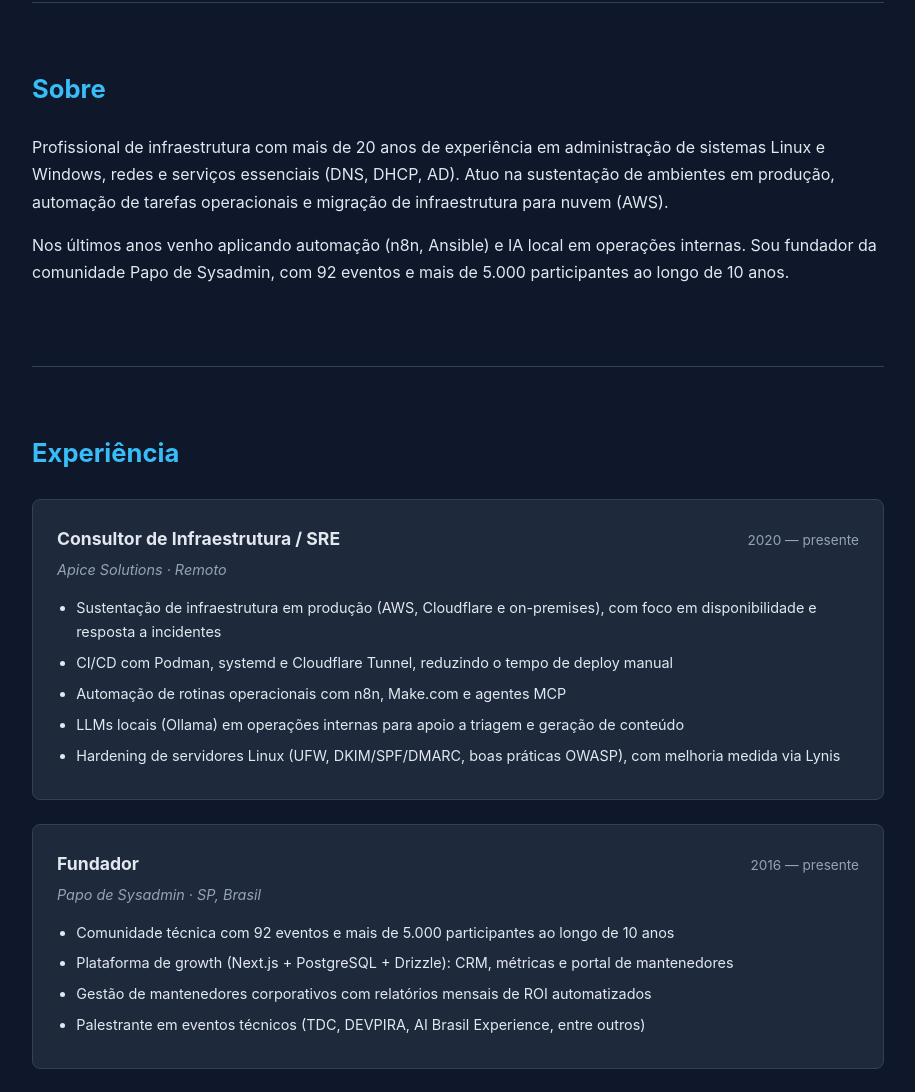
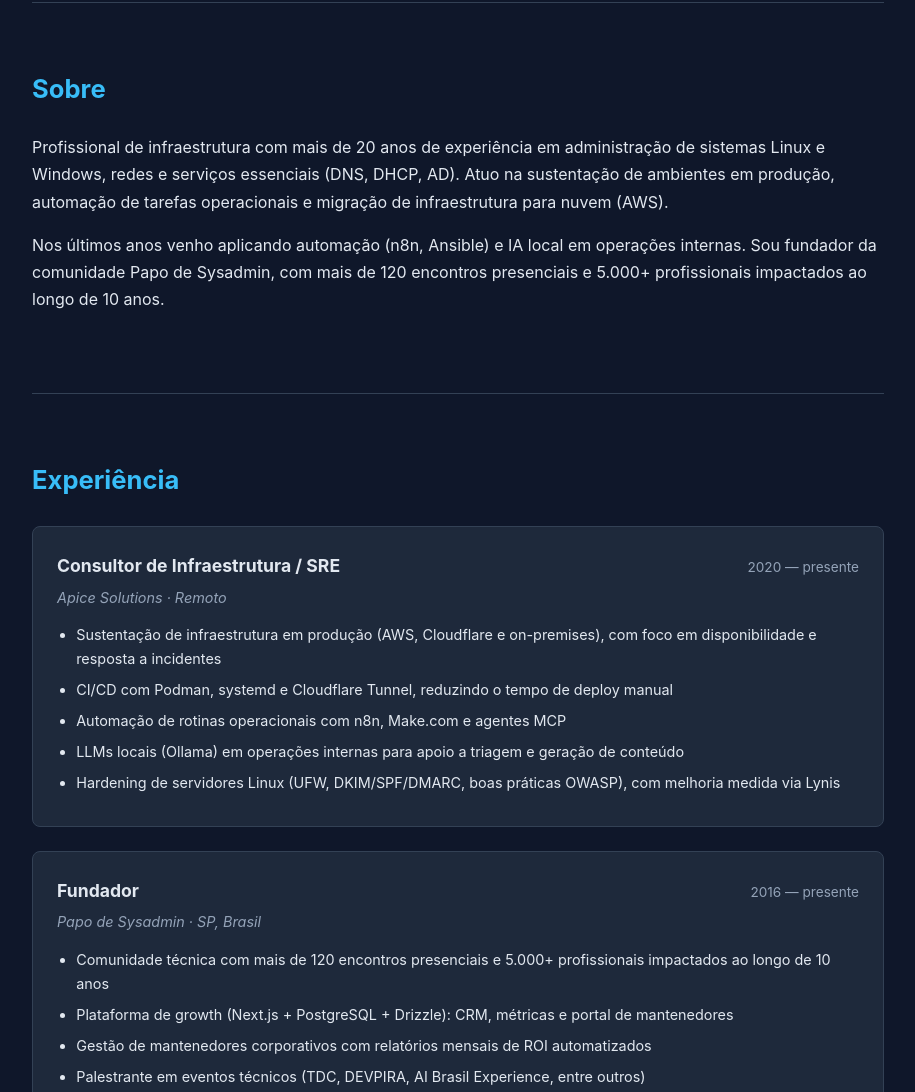
Before and after one commit to papodesysadmin/linuxmen-cv, a plain HTML site: page index.html in a window 1280 px wide. Shown: the part 717-1809 px from the top of the page, without its empty margins (182-1097 px from the left). Drawn offline with Linux system fonts and the light colour scheme.

Commit message:
fix: alinha numeros da comunidade com CV (120+ encontros, 5000+ profissionais) e remove tag Next.js

```diff
--- a/index.html
+++ b/index.html
@@ -43,7 +43,7 @@
     <section id="sobre">
       <h2>Sobre</h2>
       <p>Profissional de infraestrutura com mais de 20 anos de experiência em administração de sistemas Linux e Windows, redes e serviços essenciais (DNS, DHCP, AD). Atuo na sustentação de ambientes em produção, automação de tarefas operacionais e migração de infraestrutura para nuvem (AWS).</p>
-      <p>Nos últimos anos venho aplicando automação (n8n, Ansible) e IA local em operações internas. Sou fundador da comunidade Papo de Sysadmin, com 92 eventos e mais de 5.000 participantes ao longo de 10 anos.</p>
+      <p>Nos últimos anos venho aplicando automação (n8n, Ansible) e IA local em operações internas. Sou fundador da comunidade Papo de Sysadmin, com mais de 120 encontros presenciais e 5.000+ profissionais impactados ao longo de 10 anos.</p>
     </section>
 
     <section id="experiencia">
@@ -69,7 +69,7 @@
         </div>
         <p class="company">Papo de Sysadmin · SP, Brasil</p>
         <ul>
-          <li>Comunidade técnica com 92 eventos e mais de 5.000 participantes ao longo de 10 anos</li>
+          <li>Comunidade técnica com mais de 120 encontros presenciais e 5.000+ profissionais impactados ao longo de 10 anos</li>
           <li>Plataforma de growth (Next.js + PostgreSQL + Drizzle): CRM, métricas e portal de mantenedores</li>
           <li>Gestão de mantenedores corporativos com relatórios mensais de ROI automatizados</li>
           <li>Palestrante em eventos técnicos (TDC, DEVPIRA, AI Brasil Experience, entre outros)</li>
@@ -115,7 +115,7 @@
         </div>
         <div class="skill-group">
           <h3>AI Ops & Desenvolvimento</h3>
-          <div class="tags"><span>Ollama</span><span>MCP Agents</span><span>Python</span><span>Node.js</span><span>Next.js</span><span>PostgreSQL</span><span>Drizzle</span></div>
+          <div class="tags"><span>Ollama</span><span>MCP Agents</span><span>Python</span><span>Node.js</span><span>PostgreSQL</span><span>Drizzle</span></div>
         </div>
         <div class="skill-group">
           <h3>Segurança & Rede</h3>
```
